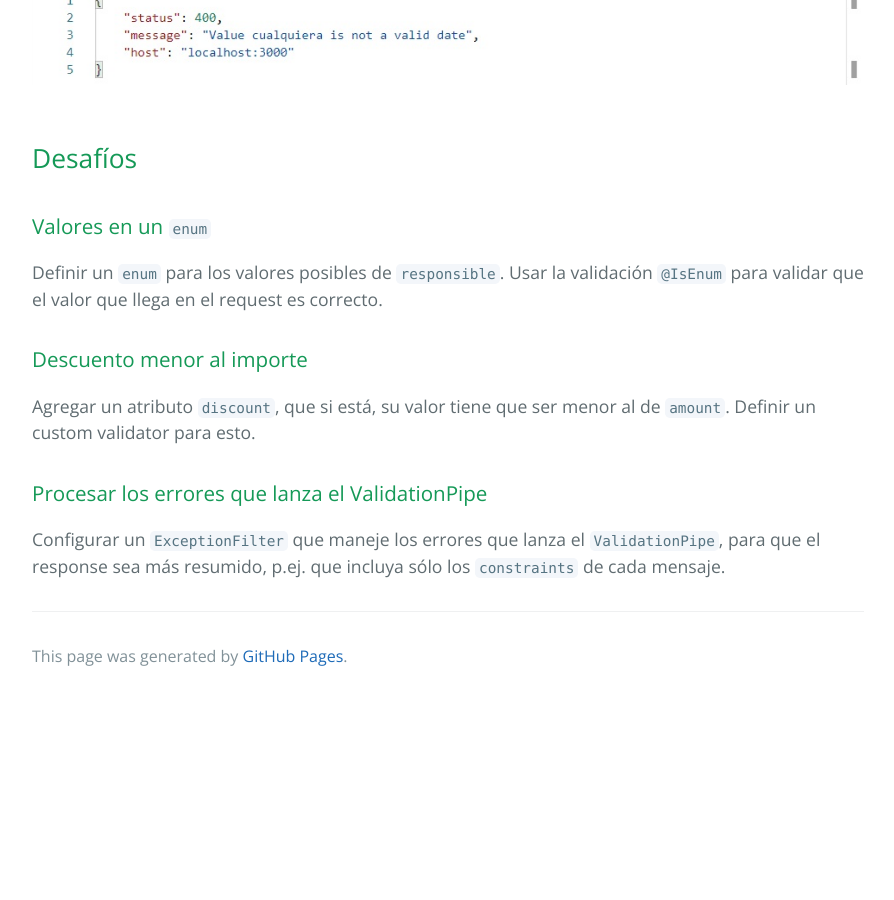
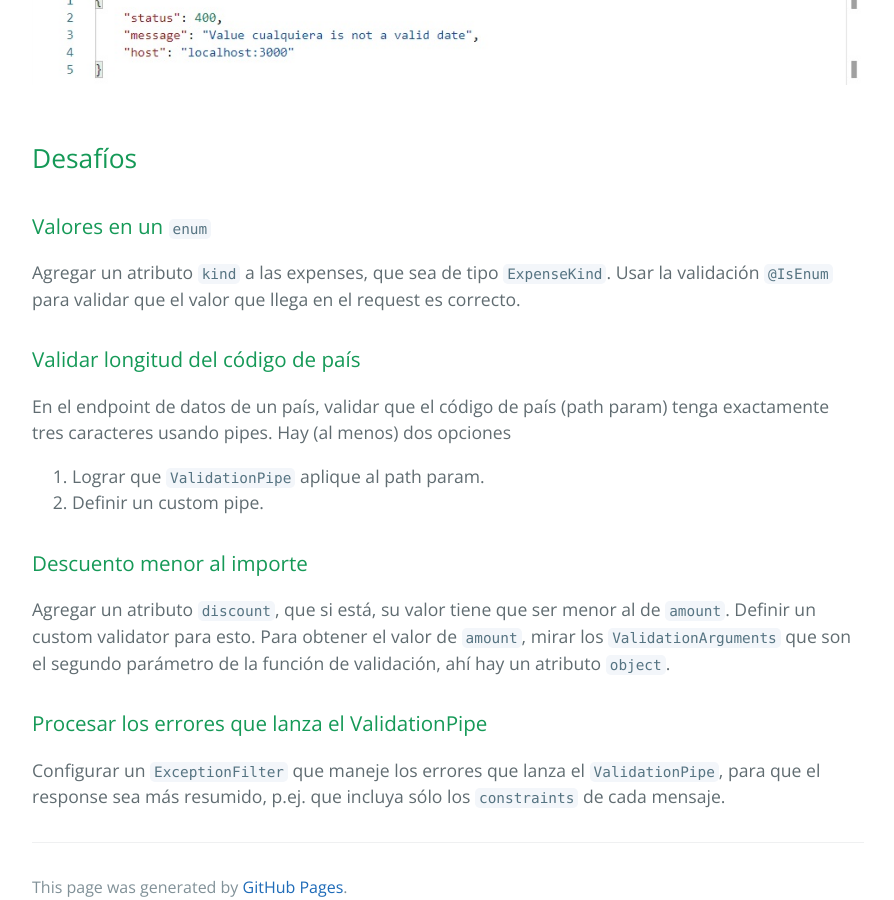
Before and after one commit to clombardi/bdsol-capacitacion-desarrollo, a Jekyll site: the page built from nestjs-basics/pipes.md, in a window 1280 px wide and 900 px high, scrolled down 10879 px. Shown: the whole window, without its empty margins (192-1086 px from the left). Built offline with Jekyll 4.4.1, drawn with Linux system fonts in a browser that asks for light colours; our own code applies the rules of GitHub Pages for plain Markdown files; before the commit the page ends 11579 px from its top, so only the background shows below that.

Commit message:
intro a nest - pipes - ajustes en ejercicios

```diff
--- a/nestjs-basics/pipes.md
+++ b/nestjs-basics/pipes.md
@@ -223,10 +223,15 @@ y en la validación:
 ## Desafíos
 
 ### Valores en un `enum`
-Definir un `enum` para los valores posibles de `responsible`. Usar la validación `@IsEnum` para validar que el valor que llega en el request es correcto.
+Agregar un atributo `kind` a las expenses, que sea de tipo `ExpenseKind`. Usar la validación `@IsEnum` para validar que el valor que llega en el request es correcto.
+
+### Validar longitud del código de país
+En el endpoint de datos de un país, validar que el código de país (path param) tenga exactamente tres caracteres usando pipes. Hay (al menos) dos opciones
+1. Lograr que `ValidationPipe` aplique al path param.
+1. Definir un custom pipe.
 
 ### Descuento menor al importe
-Agregar un atributo `discount`, que si está, su valor tiene que ser menor al de `amount`. Definir un custom validator para esto.
+Agregar un atributo `discount`, que si está, su valor tiene que ser menor al de `amount`. Definir un custom validator para esto. Para obtener el valor de `amount`, mirar los `ValidationArguments` que son el segundo parámetro de la función de validación, ahí hay un atributo `object`.
 
 ### Procesar los errores que lanza el ValidationPipe
 Configurar un `ExceptionFilter` que maneje los errores que lanza el `ValidationPipe`, para que el response sea más resumido, p.ej. que incluya sólo los `constraints` de cada mensaje.
```
